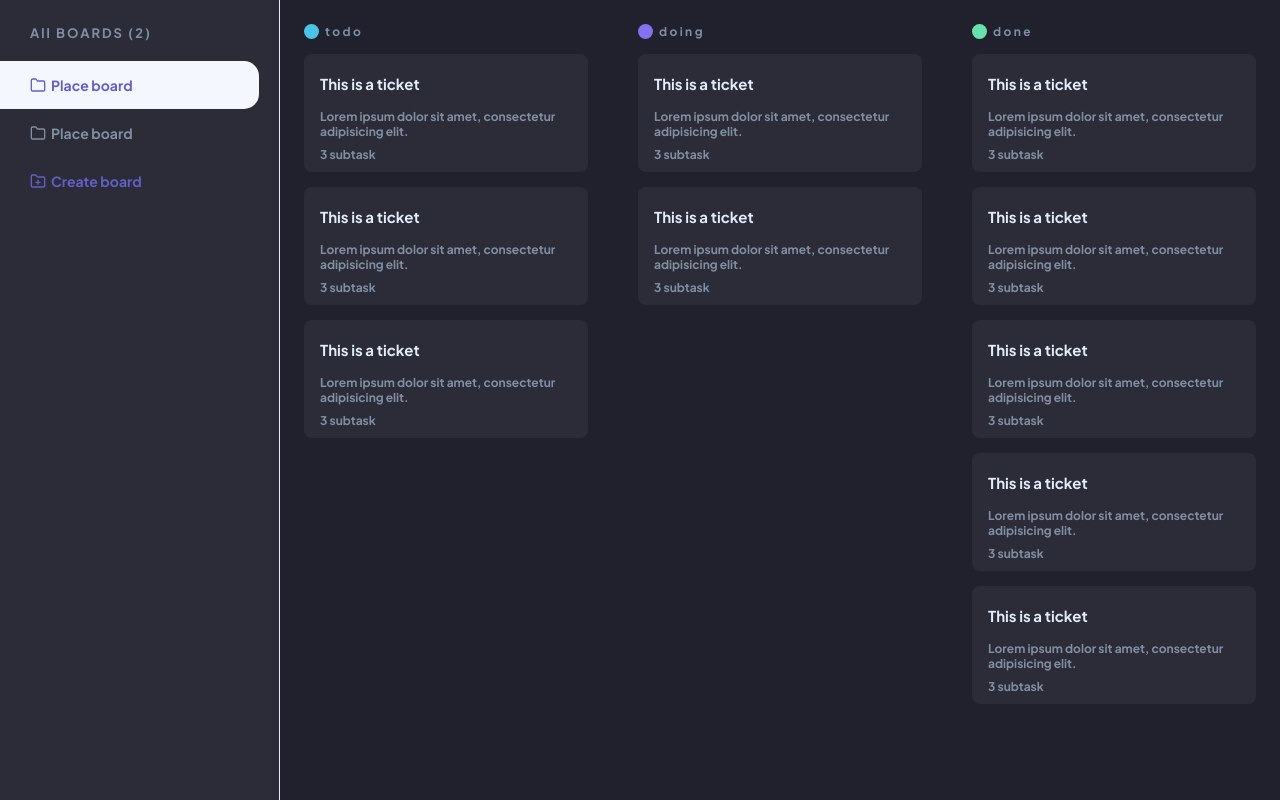
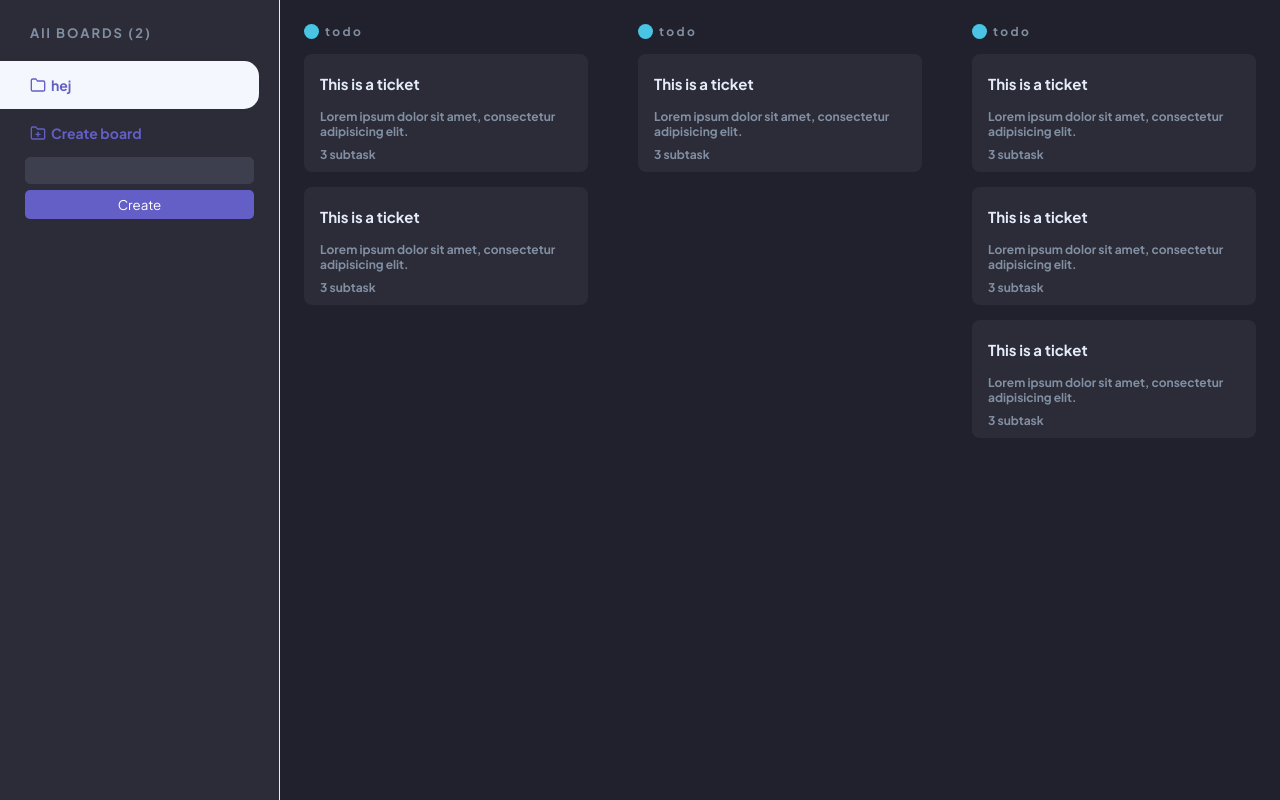
Before and after one commit to eliaskih/kanban-board, a React (Vite) app: page / in a window 1280 px wide. Both pictures are taken after a click on the item "Create board". Built offline with nearby package versions, Linux system fonts and the light colour scheme.

Commit message:
projets-data-file

```diff
--- a/package.json
+++ b/package.json
@@ -12,11 +12,13 @@
     "react": "^18.2.0",
     "react-dom": "^18.2.0",
     "react-feather": "^2.0.10",
-    "sass": "^1.59.3"
+    "sass": "^1.59.3",
+    "uuid": "^9.0.0"
   },
   "devDependencies": {
     "@types/react": "^18.0.27",
     "@types/react-dom": "^18.0.10",
+    "@types/uuid": "^9.0.1",
     "@vitejs/plugin-react": "^3.1.0",
     "typescript": "^4.9.3",
     "vite": "^4.1.0"
--- a/src/components/Board/Board.tsx
+++ b/src/components/Board/Board.tsx
@@ -1,38 +1,24 @@
 import React from "react";
 import Ticket from "../Ticket/Ticket";
 import "./Board.scss";
+import { useBoardContext } from "../../context/BoardsContext";
 
 export default function Board() {
+  const { currentProject } = useBoardContext();
   return (
     <div className="board">
+      {currentProject.board.map((column) => (
         <div className="board-column">
           <div className="board-title">
             <div className="board-title-icon todo"></div>
             <h4>todo</h4>
           </div>
+
+          {column.tickets.map((ticket) => (
             <Ticket />
-        <Ticket />
-        <Ticket />
+          ))}
         </div>
-      <div className="board-column">
-        <div className="board-title">
-          <div className="board-title-icon doing"></div>
-          <h4>doing</h4>
-        </div>
-        <Ticket />
-        <Ticket />
-      </div>
-      <div className="board-column">
-        <div className="board-title">
-          <div className="board-title-icon done"></div>
-          <h4>done</h4>
-        </div>
-        <Ticket />
-        <Ticket />
-        <Ticket />
-        <Ticket />
-        <Ticket />
-      </div>
+      ))}
     </div>
   );
 }
--- a/src/components/Sidebar/Sidebar.scss
+++ b/src/components/Sidebar/Sidebar.scss
@@ -49,4 +49,36 @@
       }
     }
   }
+  form {
+    padding: 0 25px;
+  }
+  input {
+    width: 100%;
+    display: block;
+    border-radius: 5px;
+    border: 1px solid var(--bg-lines);
+    background-color: var(--bg-lines);
+    padding: 4px 12px;
+    color: var(--text);
+    outline: none;
+    margin-bottom: 6px;
+
+    &:focus {
+      border-color: var(--primary);
+    }
+  }
+
+  button {
+    border-radius: 5px;
+    background-color: var(--primary);
+    width: 100%;
+    border: none;
+    padding: 6px 5px;
+    color: var(--text);
+    cursor: pointer;
+
+    &:hover {
+      opacity: 0.9;
+    }
+  }
 }
--- a/src/components/Sidebar/Sidebar.tsx
+++ b/src/components/Sidebar/Sidebar.tsx
@@ -1,27 +1,52 @@
-import React from "react";
+import React, { useState } from "react";
 import "./Sidebar.scss";
 import { Folder, FolderPlus } from "react-feather";
+import { useBoardContext } from "../../context/BoardsContext";
 
 type Props = {};
 
 export default function Sidebar({}: Props) {
+  const { projects, createProject, currentProject, changeBoard } =
+    useBoardContext();
+  const [showCreateProject, setShowCreateProject] = useState(false);
+  const [projectName, setProjectName] = useState("");
+
   return (
     <div className="sidebar">
       <p>All BOARDS (2)</p>
       <ul className="sidebar-items">
-        <li className="active">
-          <Folder />
-          Place board
-        </li>
-        <li>
-          <Folder />
-          Place board
-        </li>
-        <li>
+        {projects.map((project, index) => (
+          <li
+            className={project.id === currentProject.id ? "active" : " "}
+            onClick={() => changeBoard(index)}
+          >
+            <Folder />
+            {project.name}
+          </li>
+        ))}
+
+        <li onClick={() => setShowCreateProject(!showCreateProject)}>
           <FolderPlus />
           Create board
         </li>
       </ul>
+      {showCreateProject && (
+        <form
+          onSubmit={(e) => {
+            e.preventDefault();
+            createProject(projectName);
+            setProjectName("");
+            setShowCreateProject(false);
+          }}
+        >
+          <input
+            type="text"
+            value={projectName}
+            onChange={(e) => setProjectName(e.target.value)}
+          />
+          <button>Create</button>
+        </form>
+      )}
     </div>
   );
 }
--- /dev/null
+++ b/src/context/BoardsContext.tsx
@@ -0,0 +1,59 @@
+import React, { createContext, useContext, useState } from "react";
+import { v4 as uuidv4 } from "uuid";
+import { Project, projectsData } from "./projects-data";
+
+interface Context {
+  projects: Project[];
+  createProject: (name: string) => void;
+  changeBoard: (index: number) => void;
+  currentProject: Project;
+}
+
+const BoardsContext = createContext<Context>({
+  projects: [],
+  createProject: () => {},
+  changeBoard: () => {},
+  currentProject: {} as Project,
+});
+
+export function useBoardContext() {
+  return useContext(BoardsContext);
+}
+
+type Props = {
+  children: React.ReactNode;
+};
+
+export default function BoardsContextProvider({ children }: Props) {
+  const [projects, setProjects] = useState<Project[]>(projectsData);
+  const [selectedIndex, setSelectedIndex] = useState(0);
+  const currentProject = projects[selectedIndex];
+
+  function createProject(name: string) {
+    setProjects([
+      ...projects,
+      {
+        name,
+        id: uuidv4(),
+        board: [
+          { name: "Todo", tickets: [] },
+          { name: "Doing", tickets: [] },
+          { name: "Done", tickets: [] },
+        ],
+      },
+    ]);
+    changeBoard(projects.length);
+  }
+
+  function changeBoard(index: number) {
+    setSelectedIndex(index);
+  }
+
+  return (
+    <BoardsContext.Provider
+      value={{ projects, createProject, currentProject, changeBoard }}
+    >
+      {children}
+    </BoardsContext.Provider>
+  );
+}
--- /dev/null
+++ b/src/context/projects-data.ts
@@ -0,0 +1,74 @@
+import { v4 as uuidv4 } from "uuid";
+
+export interface Ticket {
+  id: string;
+  title: string;
+  description: string;
+  tasks: string[];
+}
+
+export interface Project {
+  name: string;
+  id: string;
+  board: { name: string; tickets: Ticket[] }[];
+}
+
+export const projectsData: Project[] = [
+  {
+    name: "hej",
+    id: uuidv4(),
+    board: [
+      {
+        name: "Todo",
+        tickets: [
+          {
+            title: "first ever ticket",
+            description: "this is a ticket",
+            id: uuidv4(),
+            tasks: ["task 1", "task 2"],
+          },
+          {
+            title: "second ever ticket",
+            description: "this is also a ticket",
+            id: uuidv4(),
+            tasks: ["task 1", "task 2"],
+          },
+        ],
+      },
+      {
+        name: "Doing",
+        tickets: [
+          {
+            title: "second ever ticket",
+            description: "this is also a ticket",
+            id: uuidv4(),
+            tasks: ["task 1", "task 2"],
+          },
+        ],
+      },
+      {
+        name: "Done",
+        tickets: [
+          {
+            title: "second ever ticket",
+            description: "this is also a ticket",
+            id: uuidv4(),
+            tasks: ["task 1", "task 2"],
+          },
+          {
+            title: "second ever ticket",
+            description: "this is also a ticket",
+            id: uuidv4(),
+            tasks: ["task 1", "task 2"],
+          },
+          {
+            title: "second ever ticket",
+            description: "this is also a ticket",
+            id: uuidv4(),
+            tasks: ["task 1", "task 2"],
+          },
+        ],
+      },
+    ],
+  },
+];
--- a/src/main.tsx
+++ b/src/main.tsx
@@ -2,9 +2,12 @@ import React from "react";
 import ReactDOM from "react-dom/client";
 import App from "./App";
 import "./index.scss";
+import BoardsContextProvider from "./context/BoardsContext";
 
 ReactDOM.createRoot(document.getElementById("root") as HTMLElement).render(
   <React.StrictMode>
-    <App />
+    <BoardsContextProvider>
+      <App />
+    </BoardsContextProvider>
   </React.StrictMode>
 );
```
Also changed, not shown: 1 other file (tests, documents, lock files or other folders). Lines whose indentation alone changed are shown as unchanged.
